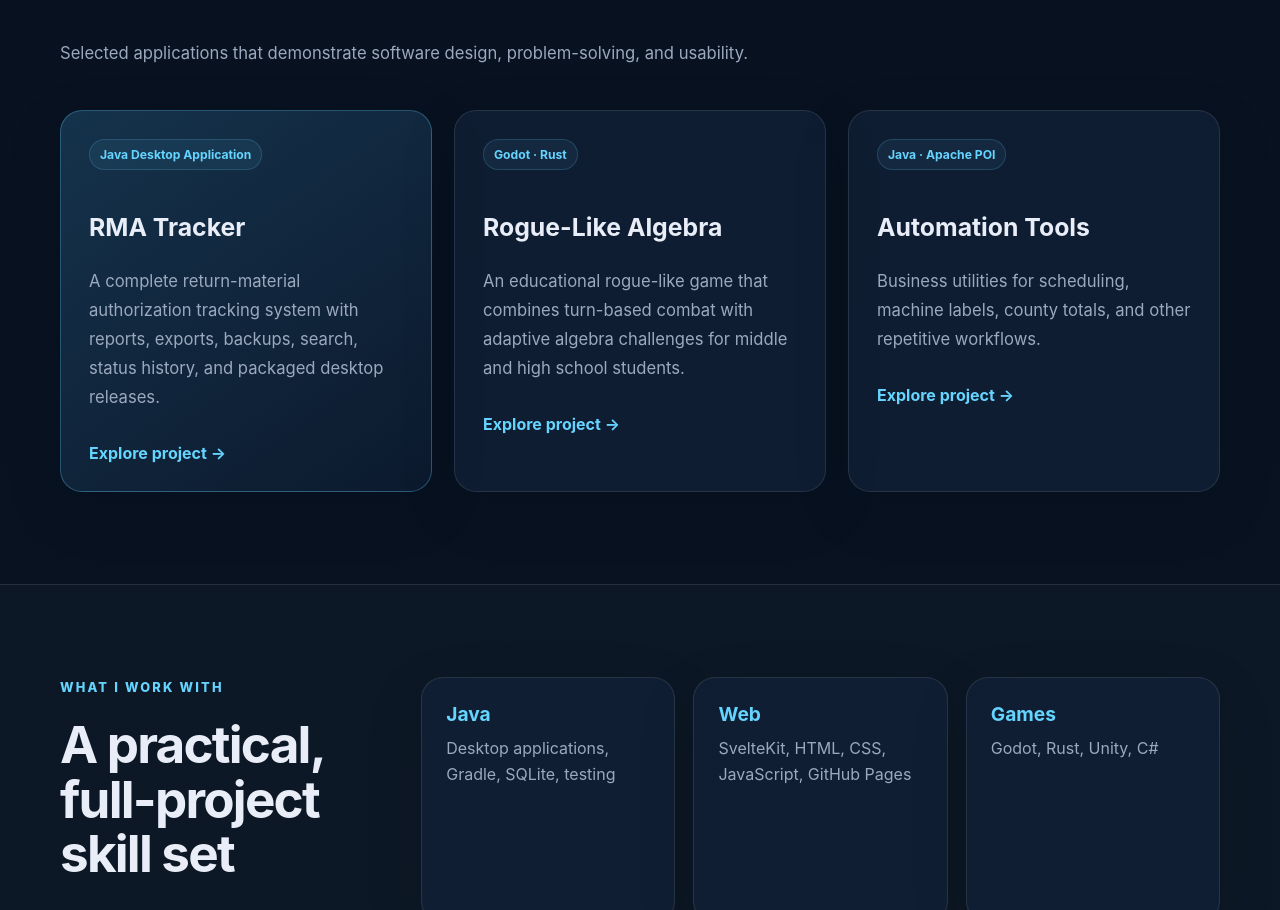
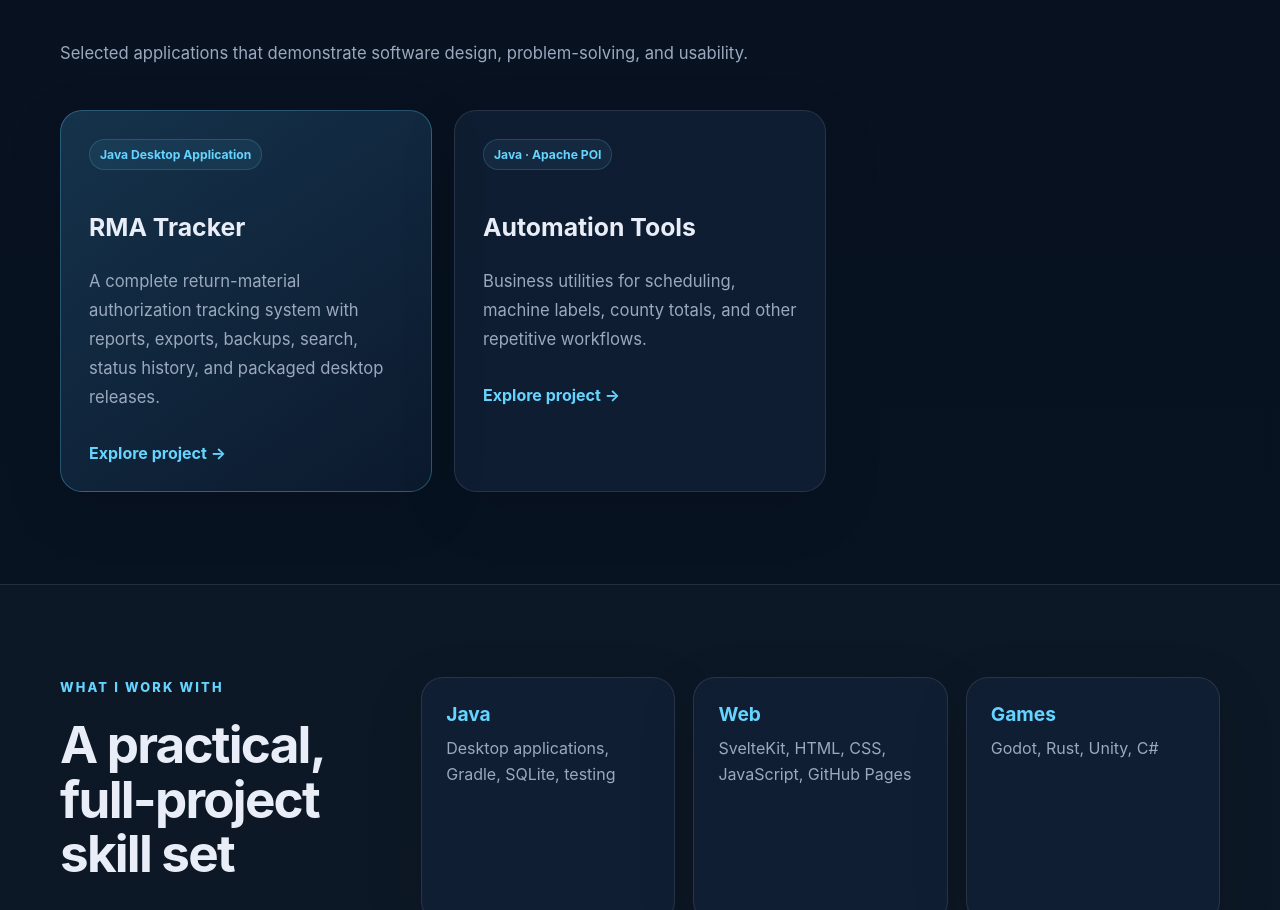
Before and after one commit to bgabr001/bgabr001-BrennenGabriel.github.io, a SvelteKit app: page / in a window 1280 px wide. Shown: the part 1080-1990 px from the top of the page. Built offline with nearby package versions, Linux system fonts and the light colour scheme.

Commit message:
remove rogue like algebra

```diff
--- a/src/routes/+page.svelte
+++ b/src/routes/+page.svelte
@@ -85,21 +85,6 @@
 			</article>
 
 			<article class="project-card">
-				<span class="project-tag">Godot · Rust</span>
-
-				<h3>Rogue-Like Algebra</h3>
-
-				<p>
-					An educational rogue-like game that combines turn-based combat with adaptive
-					algebra challenges for middle and high school students.
-				</p>
-
-				<a class="text-link" href={resolve('/projects')}/#rogue-like-algebra>
-					Explore project →
-				</a>
-			</article>
-
-			<article class="project-card">
 				<span class="project-tag">Java · Apache POI</span>
 
 				<h3>Automation Tools</h3>
```
